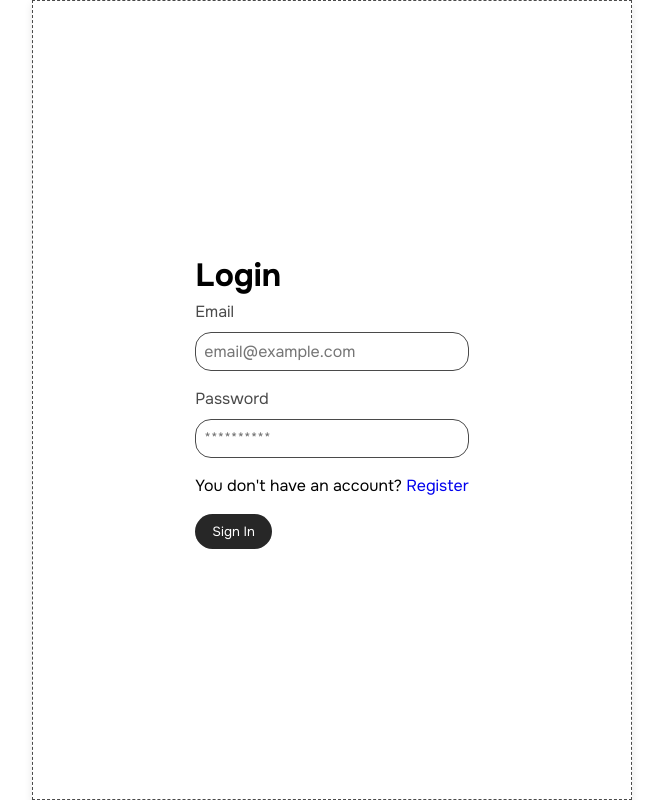
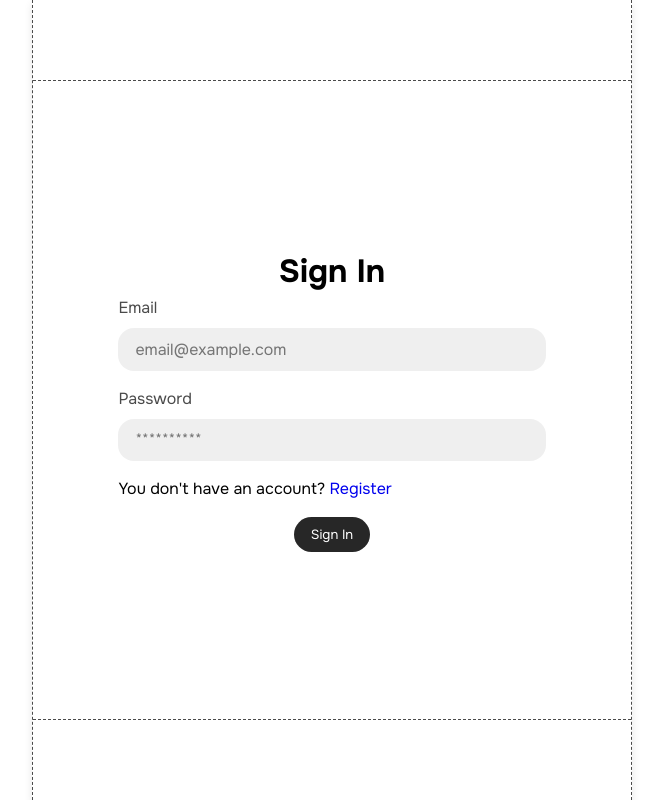
Before and after one commit to Angeldadro/prueba-tecnica-react, a React (Vite) app: page /login in a window 1280 px wide. Shown: the whole page, without its empty margins (308-971 px from the left). Built offline with nearby package versions, Linux system fonts and the light colour scheme.

Commit message:
feat: add user login

```diff
--- /dev/null
+++ b/src/actions/LoginActions.ts
@@ -0,0 +1,35 @@
+
+import AppDispatcher from '../dispatcher/AppDispatcher';
+import { LOGIN_ATTEMPT, LOGIN_SUCCESS, LOGIN_FAILURE } from '../constants/LoginConstants';
+import { IUserData } from '../types/types';
+
+// service
+import { AuthService } from '../services/Auth/AuthService';
+
+const LoginActions = {
+  async attemptLogin(email: string, password: string): Promise<void> {
+    AppDispatcher.dispatch({
+      type: LOGIN_ATTEMPT,
+    });
+
+    const response = await AuthService.login(email, password)
+    if (response?.data) this.loginSuccess(response.data)
+    if (response?.error) this.loginFailure(response.error)
+  },
+
+  loginSuccess(userData: IUserData): void {
+    AppDispatcher.dispatch({
+      type: LOGIN_SUCCESS,
+      payload: userData,
+    });
+  },
+
+  loginFailure(errorMessage: string): void {
+    AppDispatcher.dispatch({
+      type: LOGIN_FAILURE,
+      payload: errorMessage,
+    });
+  },
+};
+
+export default LoginActions;
--- /dev/null
+++ b/src/api/interfaces/ISecureFetch.ts
@@ -0,0 +1,11 @@
+type MethodsAllowed = 'GET' | 'POST' | 'PUT' | 'DELETE' | 'PATCH'
+
+export interface SecureFetchType {
+    options: {
+        url: string,
+        method: MethodsAllowed
+        headers?: any
+        body?: any,
+        signal?: AbortSignal
+    }
+}
--- /dev/null
+++ b/src/api/secureFetch.ts
@@ -0,0 +1,20 @@
+import { SecureFetchType } from "./interfaces/ISecureFetch"
+
+export const secureFetch = async ({ options }: SecureFetchType): Promise<{ data: any | null, error: string | null }> => {
+    try {
+        const res = await fetch(options.url, {
+            method: options.method,
+            body: options.body ? options.body : null,
+            signal: options.signal
+        })
+
+        if (!res.ok) {
+            throw new Error(`Error | Server has responded with a exit code ${res.status}`)
+        }
+
+        const data = await res.json()
+        return { data: data, error: null }
+    } catch (error: any) {
+        return { error: error.message, data: null }
+    }
+}
--- /dev/null
+++ b/src/config/test.config.ts
@@ -0,0 +1 @@
+export const API_URL: string = 'https://tal.api.com'
--- /dev/null
+++ b/src/constants/LoginConstants.ts
@@ -0,0 +1,3 @@
+export const LOGIN_ATTEMPT: string = 'LOGIN_ATTEMPT';
+export const LOGIN_SUCCESS: string = 'LOGIN_SUCCESS';
+export const LOGIN_FAILURE: string = 'LOGIN_FAILURE';
--- /dev/null
+++ b/src/dispatcher/AppDispatcher.ts
@@ -0,0 +1,28 @@
+import { AppAction } from "../types/types";
+
+type DispatchCallback = (action: AppAction) => void;
+
+let _callbacks: { [id: string]: DispatchCallback } = {};
+let _lastID: number = 1;
+
+const AppDispatcher = {
+  register(callback: DispatchCallback): string {
+    const id = 'CID_' + _lastID++;
+    _callbacks[id] = callback;
+    return id;
+  },
+
+  dispatch(action: AppAction): void {
+    for (const id in _callbacks) {
+      if (_callbacks.hasOwnProperty(id)) {
+        try {
+          _callbacks[id](action);
+        } catch (error) {
+          console.error(`Dispatcher: Error in callback ${id}:`, error);
+        }
+      }
+    }
+  },
+};
+
+export default AppDispatcher;
--- a/src/main/auth/login/login.css
+++ b/src/main/auth/login/login.css
@@ -12,11 +12,37 @@
     padding: 1rem 2rem;
     background-color: var(--white-color);
     box-shadow: 0 4px 8px rgba(0, 0, 0, 0.1);
-    border: 1px dashed var(--dark-color);
+    border-right: 1px dashed var(--dark-color);
+    border-left: 1px dashed var(--dark-color);
     display: flex;
     align-items: center;
     justify-content: center;
     flex-direction: column;
+    position: relative;
+}
+
+
+.login-form-content {
+    width: 80%;
+    display: flex;
+    align-items: center;
+    justify-content: center;
+    flex-direction: column;
+}
+
+.decorate-login-lines {
+    position: absolute;
+    border-top: 1px dashed var(--dark-color);
+    width: 100%;
+    top: 5rem;
+}
+
+.decorate-login-lines-bottom {
+    position: absolute;
+    position: absolute;
+    border-top: 1px dashed var(--dark-color);
+    width: 100%;
+    bottom: 5rem;
 }
 
 .login-form-fields {
@@ -39,10 +65,19 @@
 }
 
 .login-form-field input {
-    padding: 0.5rem;
-    border: 1px solid var(--dark-color);
+    padding: .6rem 1rem;
+    border: 1px solid transparent;
+    background-color: rgba(224, 224, 224, 0.5);
     border-radius: var(--border-radius);
     font-size: var(--font-size-medium);
     color: var(--dark-color);
     font-family: 'Onest', Helvetica, Arial, sans-serif;
+    transition: background-color 0.3s ease, border-color 0.3s ease, box-shadow 0.3s ease;
 }
+
+.login-form-field input:focus {
+    background-color: rgba(200, 200, 255, 0.7);
+    outline: none;
+    border: 1px solid #6a7bff;
+    box-shadow: 0 0 5px rgba(106, 123, 255, 0.5);
+  }
--- a/src/main/auth/login/login.tsx
+++ b/src/main/auth/login/login.tsx
@@ -1,28 +1,80 @@
-import AuthenticatedLayout from "../../shared/components/AuthenticatedLayout";
 import "./login.css"
-
+// Hooks
+import { useState, useEffect } from "react";
 // Components
 import Button from "../../shared/components/common/Button/Button";
+// Stores
+import LoginStore from "../../../stores/LoginStores";
+// Actions
+import LoginActions from "../../../actions/LoginActions";
+// interfaces
+import { IUserData } from "../../../types/types";
 
 export default function Login() {
+
+    const [authData, setAuthData] = useState<{ email: string, password: string }>({ email: '', password: '' });
+
+    const [isLoading, setIsLoading] = useState<boolean>(LoginStore.isLoading());
+    const [error, setError] = useState<string | null>(LoginStore.getError());
+    const [userData, setUserData] = useState<IUserData | null>(LoginStore.getUserData());
+
+    const _onLoginStateChange = (): void => {
+        setIsLoading(LoginStore.isLoading());
+        setError(LoginStore.getError());
+        setUserData(LoginStore.getUserData());
+    };
+
+    useEffect(() => {
+        LoginStore.addChangeListener(_onLoginStateChange);
+        return () => {
+            LoginStore.removeChangeListener(_onLoginStateChange);
+        };
+    }, []);
+
+    const handleEmailChange = (e: React.ChangeEvent<HTMLInputElement>): void => {
+        setAuthData({ ...authData, email: e.target.value })
+        if (error) setError(null);
+    };
+
+    const handlePasswordChange = (e: React.ChangeEvent<HTMLInputElement>): void => {
+        setAuthData({ ...authData, password: e.target.value })
+        if (error) setError(null);
+    };
+
+    const handleSubmit = (e: React.FormEvent<HTMLFormElement>): void => {
+        e.preventDefault();
+        LoginActions.attemptLogin(authData.email, authData.password);
+    };
+
     return (
             <div className="login-container">
-                <form className="login-form">
-                    <div>
-                        <h1>Login</h1>
+                <form className="login-form" onSubmit={handleSubmit}>
+                    <div className="decorate-login-lines"></div>
+
+                    <div className="login-form-content">
+
+                        <h1>Sign In</h1>
 
                         <div className="login-form-fields">
                             <div className="login-form-field">
                                 <label htmlFor="email">Email</label>
                                 <input type="text" name="email" id="email"
                                 placeholder="email@example.com"
+                                value={authData.email}
+                                required
+                                onChange={handleEmailChange}
+                                disabled={isLoading}
                                 />
                             </div>
 
                             <div className="login-form-field">
                                 <label htmlFor="username">Password</label>
                                 <input type="text" name="password" id="password"
+                                value={authData.password}
                                 placeholder="**********"
+                                required
+                                onChange={handlePasswordChange}
+                                disabled={isLoading}
                                 />
                             </div>
 
@@ -34,9 +86,11 @@ export default function Login() {
                         </div>
 
                         <div>
-                            <Button>Sign In</Button>
+                            <Button type="submit" disabled={isLoading}>Sign In</Button>
                         </div>
                     </div>
+
+                    <div className="decorate-login-lines-bottom"></div>
                 </form>
             </div>
     )
--- /dev/null
+++ b/src/services/Auth/AuthService.ts
@@ -0,0 +1,23 @@
+import { secureFetch } from "../../api/secureFetch"
+import { API_URL } from "../../config/test.config"
+
+export const AuthService = {
+    async login(email: string, password: string): Promise<{ error: string | null, data: any  } | null> {
+        const { error, data } = await secureFetch({ options: {
+            url: `${API_URL}/auth/login`,
+            method: 'POST',
+            headers: {
+                'Content-Type': 'application/json'
+            },
+            body: {
+                email: email,
+                password: password
+            }
+            // --pendiente hacer la signal para cancelar peticiones cuando se desmonte el componente.
+        }})
+
+        if (data) return { data: data, error: null }
+        if (error) return { error: error, data: null }
+        return null
+    }
+}
--- /dev/null
+++ b/src/stores/LoginStores.ts
@@ -0,0 +1,75 @@
+import AppDispatcher from '../dispatcher/AppDispatcher';
+import { LOGIN_ATTEMPT, LOGIN_SUCCESS, LOGIN_FAILURE } from '../constants/LoginConstants';
+import { IUserData, AppAction } from '../types/types';
+
+// @ts-ignore
+const CHANGE_EVENT = 'change';
+let _isLoading: boolean = false;
+let _error: string | null = null;
+let _userData: IUserData | null = null;
+
+type ChangeListenerCallback = () => void;
+let _listeners: ChangeListenerCallback[] = [];
+
+
+type TypesLoginStore = {
+    isLoading(): boolean;
+    getError(): string | null;
+    getUserData(): IUserData | null;
+    emitChange(): void;
+    addChangeListener(callback: ChangeListenerCallback): void;
+    removeChangeListener(callback: ChangeListenerCallback): void;
+    _handleActions(action: AppAction): void;
+    dispatchToken?: string;
+}
+
+const LoginStore: TypesLoginStore = {
+  isLoading(): boolean {
+    return _isLoading;
+  },
+  getError(): string | null {
+    return _error;
+  },
+  getUserData(): IUserData | null {
+      return _userData;
+  },
+  emitChange(): void {
+    _listeners.forEach(callback => callback());
+  },
+  addChangeListener(callback: ChangeListenerCallback): void {
+    _listeners.push(callback);
+  },
+  removeChangeListener(callback: ChangeListenerCallback): void {
+    _listeners = _listeners.filter(listener => listener !== callback);
+  },
+
+  _handleActions(action: AppAction): void {
+    switch (action.type) {
+      case LOGIN_ATTEMPT:
+        _isLoading = true;
+        _error = null;
+        _userData = null;
+        this.emitChange();
+        break;
+      case LOGIN_SUCCESS:
+        _isLoading = false;
+        _error = null;
+        _userData = action.payload as IUserData;
+        console.log('LoginStore: State changed to Success', _userData);
+        this.emitChange();
+        break;
+      case LOGIN_FAILURE:
+        _isLoading = false;
+        _error = action.payload as string;
+        _userData = null;
+        console.log('LoginStore: State changed to Failure', _error);
+        this.emitChange();
+        break;
+      default:
+    }
+  },
+};
+
+LoginStore.dispatchToken = AppDispatcher.register(LoginStore._handleActions.bind(LoginStore));
+
+export default LoginStore;
--- /dev/null
+++ b/src/types/types.ts
@@ -0,0 +1,9 @@
+export interface IUserData {
+    username: string;
+    password: string;
+}
+
+export interface AppAction {
+    type: string;
+    payload?: any;
+}
```
